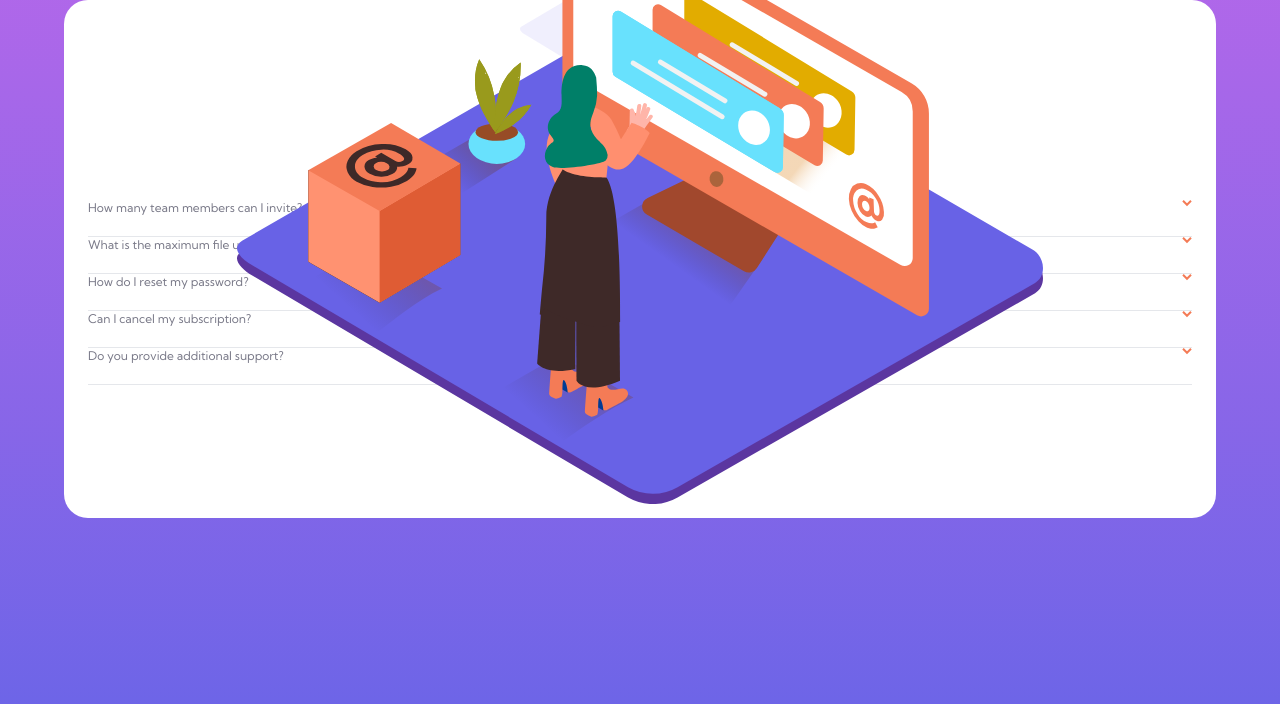
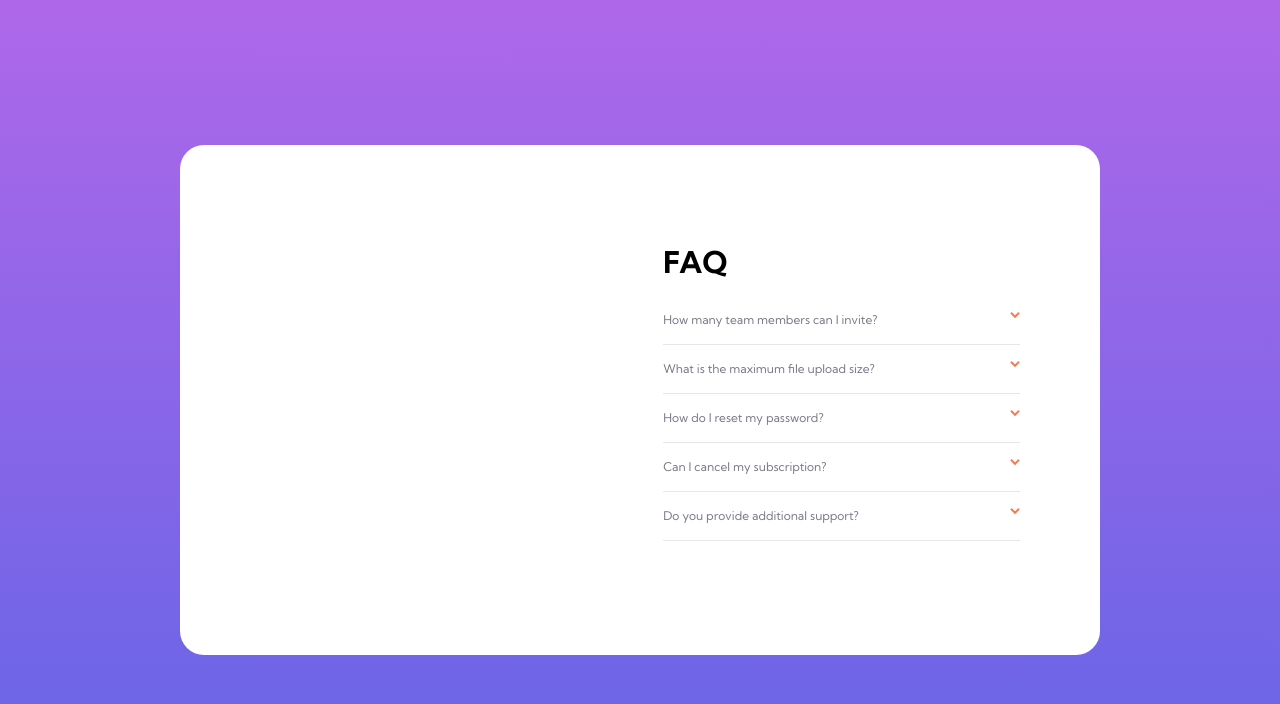
Before and after one commit to RyelBanfield/faq-accordion-card, a React (Vite) app: page / in a window 1280 px wide. Shown: the top 704 px of the page. Built offline with nearby package versions, Linux system fonts and the light colour scheme.

Commit message:
Fix mobile issues and start desktop view

```diff
--- a/src/App.tsx
+++ b/src/App.tsx
@@ -1,21 +1,23 @@
 /* eslint-disable import/no-absolute-path */
+
 import Shadow from '/src/assets/bg-pattern-mobile.svg';
 import MobileIllustration from '/src/assets/illustration-woman-online-mobile.svg';
 
 import Accordion from './components/Accordion';
 
 const App = () => (
-  <div className="flex h-screen flex-col items-center justify-end bg-gradient-to-b from-soft-violet to-soft-blue">
-    <div className="mb-[22%] h-[70%] w-[90%] rounded-3xl bg-white">
-      <div className="relative mb-5 flex justify-center">
+  <div className="flex h-screen flex-col items-center justify-end bg-gradient-to-b from-soft-violet to-soft-blue sm:justify-center">
+    <div className="relative mb-[22%] flex h-[530px] w-[330px] flex-col items-center rounded-3xl bg-white sm:mb-0 sm:h-[510px] sm:w-[920px] sm:justify-center">
       <img
         src={MobileIllustration}
         alt="Illustration of woman online"
-          className="absolute -top-[107px] w-[70%]"
+        className="absolute -top-[115px] w-64 sm:hidden"
       />
-        <img src={Shadow} alt="Shadow" />
-      </div>
-      <h1 className="mb-10 text-center text-3xl font-bold">FAQ</h1>
+      <img src={Shadow} alt="Shadow" className="mb-6 sm:hidden" />
+      <div className="flex w-full flex-col justify-between px-6 sm:ml-auto sm:mr-14 sm:w-[44%]">
+        <h1 className="mb-8 text-center text-3xl font-bold sm:text-left">
+          FAQ
+        </h1>
         <Accordion
           title="How many team members can I invite?"
           body="You can invite up to 2 additional users on the Free plan. There is no limit on team members for the Premium plan."
@@ -38,6 +40,7 @@ const App = () => (
         />
       </div>
     </div>
+  </div>
 );
 
 export default App;
--- a/src/components/Accordion.tsx
+++ b/src/components/Accordion.tsx
@@ -1,6 +1,6 @@
 /* eslint-disable import/no-absolute-path */
 
-import { Disclosure } from '@headlessui/react';
+import { Disclosure, Transition } from '@headlessui/react';
 
 import Arrow from '/src/assets/icon-arrow-down.svg';
 
@@ -10,21 +10,32 @@ type Props = {
 };
 
 const Accordion = ({ title, body }: Props) => (
-  <div className="mx-6 border-b text-xs text-dark-grayish-blue">
+  <div className="mb-4 border-b border-light-grayish-blue text-xs text-dark-grayish-blue">
     <Disclosure>
       {({ open }) => (
         <>
-          <Disclosure.Button className="flex w-full flex-row justify-between pb-5">
+          <Disclosure.Button className="mb-4 flex w-full flex-row justify-between">
             <span
               className={
-                open ? 'font-bold text-very-dark-desaturated-blue' : ''
+                open
+                  ? 'font-bold text-very-dark-desaturated-blue hover:text-soft-red'
+                  : 'hover:text-soft-red'
               }
             >
               {title}
             </span>
             <img src={Arrow} alt="Arrow" className={open ? 'rotate-180' : ''} />
           </Disclosure.Button>
-          <Disclosure.Panel className="pb-5">{body}</Disclosure.Panel>
+          <Transition
+            enter="transition duration-100 ease-out"
+            enterFrom="transform scale-95 opacity-0"
+            enterTo="transform scale-100 opacity-100"
+            leave="transition duration-75 ease-out"
+            leaveFrom="transform scale-100 opacity-100"
+            leaveTo="transform scale-95 opacity-0"
+          >
+            <Disclosure.Panel className="mb-4 pr-5">{body}</Disclosure.Panel>
+          </Transition>
         </>
       )}
     </Disclosure>
--- a/tailwind.config.cjs
+++ b/tailwind.config.cjs
@@ -22,6 +22,9 @@ module.exports = {
     fontFamily: {
       sans: ['Kumbh Sans', ...defaultTheme.fontFamily.sans],
     },
+    screens: {
+      sm: '930px',
+    },
   },
   plugins: [],
 };
```
Lines whose indentation alone changed are shown as unchanged.
